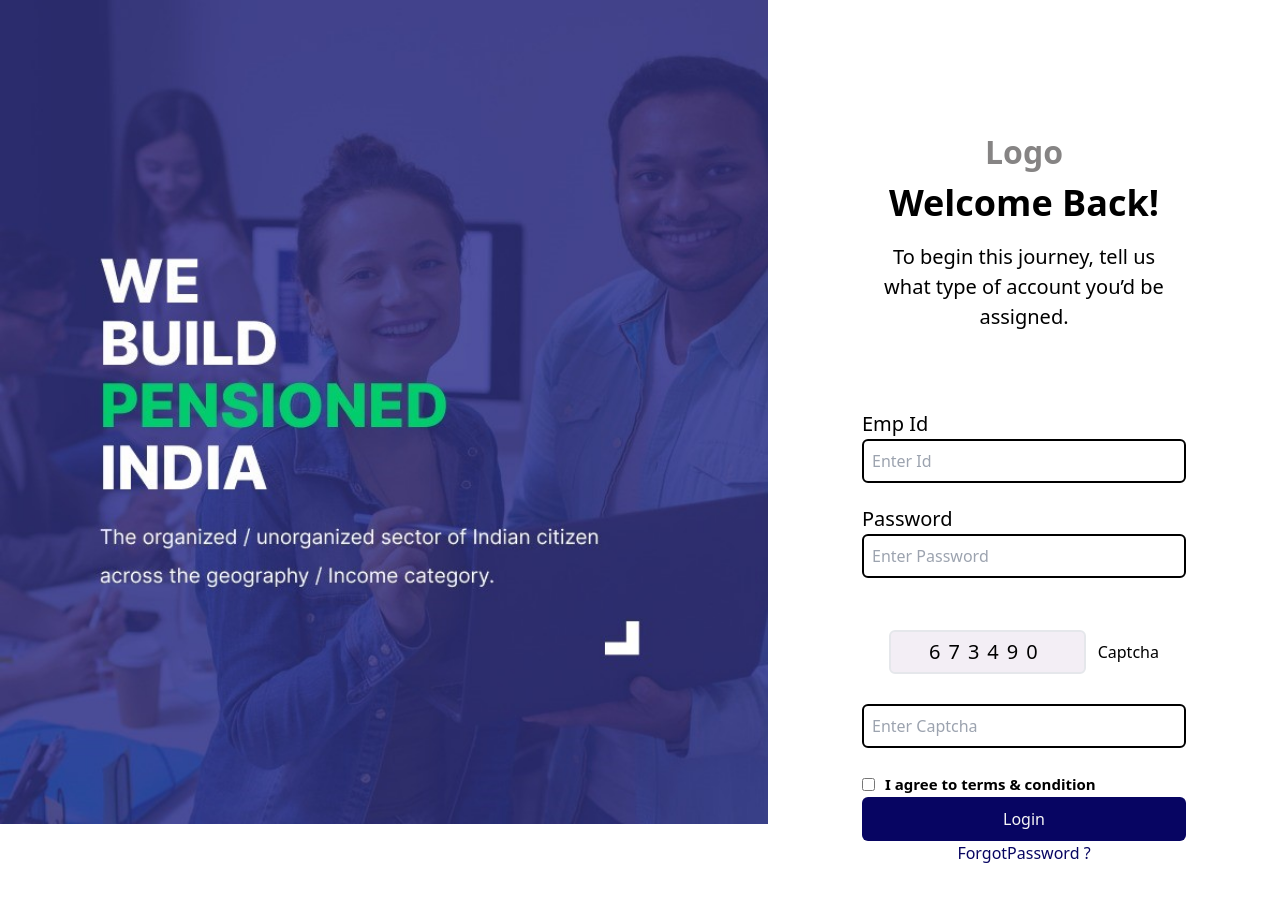
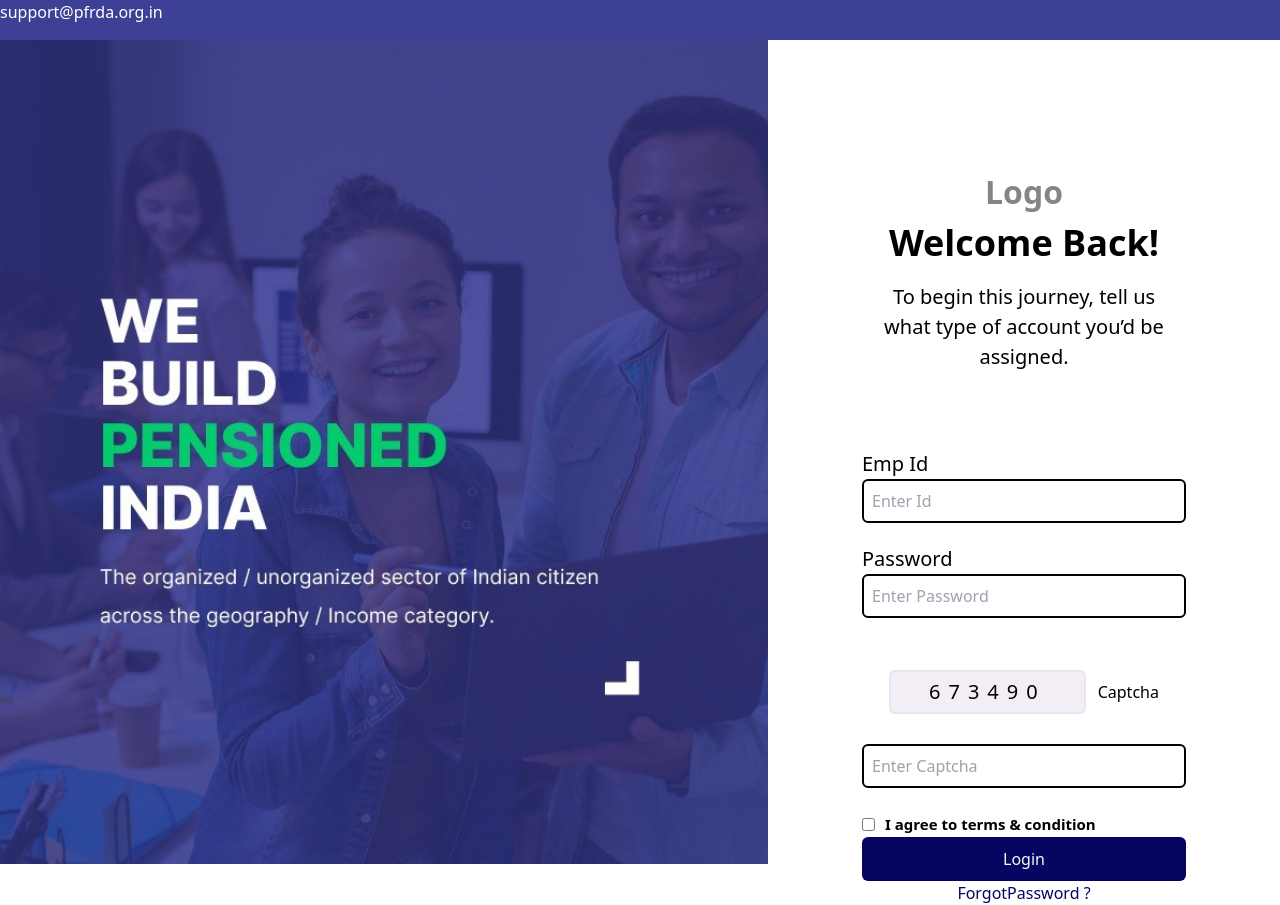
Before and after one commit to amitabhiam/p_clone, a React (Vite) app: page / in a window 1280 px wide. Before the commit the page ends 865 px from the top, so only its background shows below. Built offline with nearby package versions, Linux system fonts and the light colour scheme.

Commit message:
sticky header

```diff
--- a/src/Login.jsx
+++ b/src/Login.jsx
@@ -1,20 +1,17 @@
 import { Link } from "react-router-dom";
-import LoginButtton from "./LoginButtton"
+import LoginButtton from "./LoginButtton";
 import { useDispatch, useSelector } from "react-redux";
 import { useState } from "react";
-import { getLoginDetails} from "./Store/Slice/authSlice";
-
-
-
+import { getLoginDetails } from "./Store/Slice/authSlice";
+import Header from "./components/Header";
 
 const Login = () => {
-
   const selector = useSelector((state) => state.auth.userId);
   console.log(selector);
 
   const dispatch = useDispatch();
-    const [userId, setUserId] = useState('');
-    const [password, setPassword] = useState('');
+  const [userId, setUserId] = useState("");
+  const [password, setPassword] = useState("");
 
   const handleLogin = () => {
     // if (userId === 'amitabh' && password === 'password') {
@@ -27,20 +24,21 @@ const Login = () => {
     dispatch(getLoginDetails(userId, password));
   };
 
-
   return (
-    <div className="flex h-[100vh] w-[100%]">
+    <div className="h-[100vh] w-[100%]">
+      <Header />
+      <div className="flex">
         <div className="w-[60%] h-[auto] ml-0">
-            <img src="/images/Login.jpeg" alt="" className="w-[100%]"/>
+          <img src="/images/Login.jpeg" alt="" className="w-[100%]" />
         </div>
 
         <div className="flex flex-col items-center w-[40%]  mt-[128px] ">
-            <div className="text-[32px] text-[#868484] font-bold ">
-                Logo
+          <div className="text-[32px] text-[#868484] font-bold ">Logo</div>
+          <div className="text-[36px] font-extrabold">Welcome Back!</div>
+          <div className="flex mx-[114px] text-[20px] font-normal text-center mt-3">
+            To begin this journey, tell us what type of account you’d be
+            assigned.
           </div>
-            <div className="text-[36px] font-extrabold">Welcome Back!</div>
-            <div className="flex mx-[114px] text-[20px] font-normal text-center mt-3">To begin this journey, tell us what type of
-    account you’d be assigned.</div>
           <div className="mt-[77px]">
             <div className="text-[20px] text-[#000000] font-normal text-start">
               Emp Id
@@ -68,7 +66,9 @@ const Login = () => {
             </div>
             <div className="flex mt-[52px] items-center justify-center w-[324px] gap-3">
               <div className=" flex bg-[#F3EEF5] border-2   h-[44px] rounded-md items-center ">
-                <div className="font-normal text-[20px] tracking-[8px] px-[38px] ">673490</div>
+                <div className="font-normal text-[20px] tracking-[8px] px-[38px] ">
+                  673490
+                </div>
               </div>
               <div>Captcha</div>
             </div>
@@ -80,28 +80,26 @@ const Login = () => {
               />
             </div>
             <div className="flex mt-[25px]">
-            <div><input type="checkbox" className="mr-[10px]" /></div>
-                <div className="text-[15px] font-semibold">I agree to terms & condition</div>
+              <div>
+                <input type="checkbox" className="mr-[10px]" />
+              </div>
+              <div className="text-[15px] font-semibold">
+                I agree to terms & condition
+              </div>
             </div>
           </div>
 
           <div>
-                <LoginButtton handleLogin = {handleLogin} />
+            <LoginButtton handleLogin={handleLogin} />
           </div>
 
           <div className="text-[#070562] ">
-            <Link to='/forgot-password'>
-
-                ForgotPassword ?
-            </Link>
-            </div>
-
-
-
+            <Link to="/forgot-password">ForgotPassword ?</Link>
           </div>
         </div>
+      </div>
+    </div>
+  );
+};
 
-    )
-}
-
-export default Login
+export default Login;
--- /dev/null
+++ b/src/components/Header/Header.jsx
@@ -0,0 +1,11 @@
+import React from "react";
+
+function Header() {
+  return (
+    <div className="w-full h-[40px] bg-[#3E4095] sticky top-0">
+      <div className="text-white">support@pfrda.org.in</div>
+    </div>
+  );
+}
+
+export default Header;
--- /dev/null
+++ b/src/components/Header/index.js
@@ -0,0 +1,3 @@
+import Header from "./Header";
+
+export default Header;
```
Lines whose indentation alone changed are shown as unchanged.
